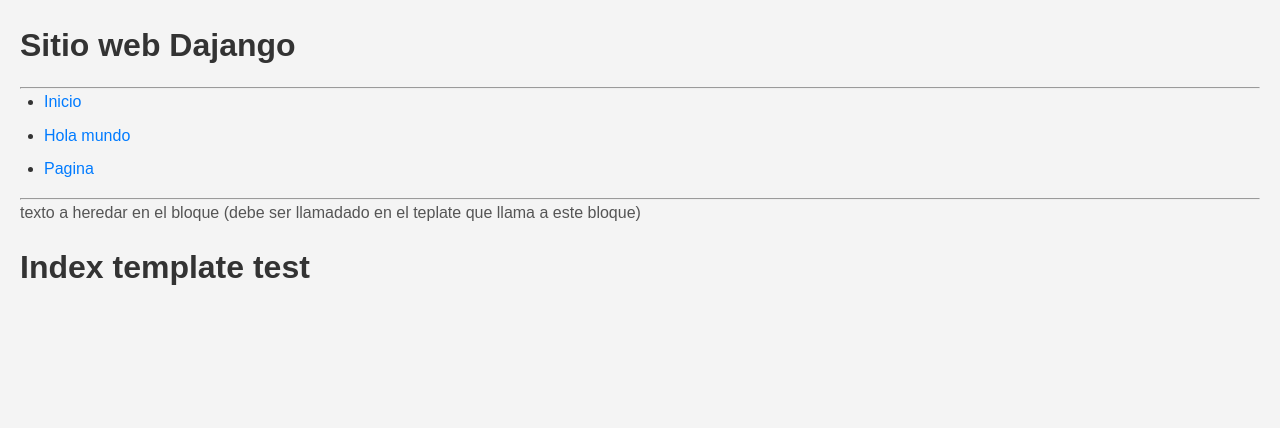
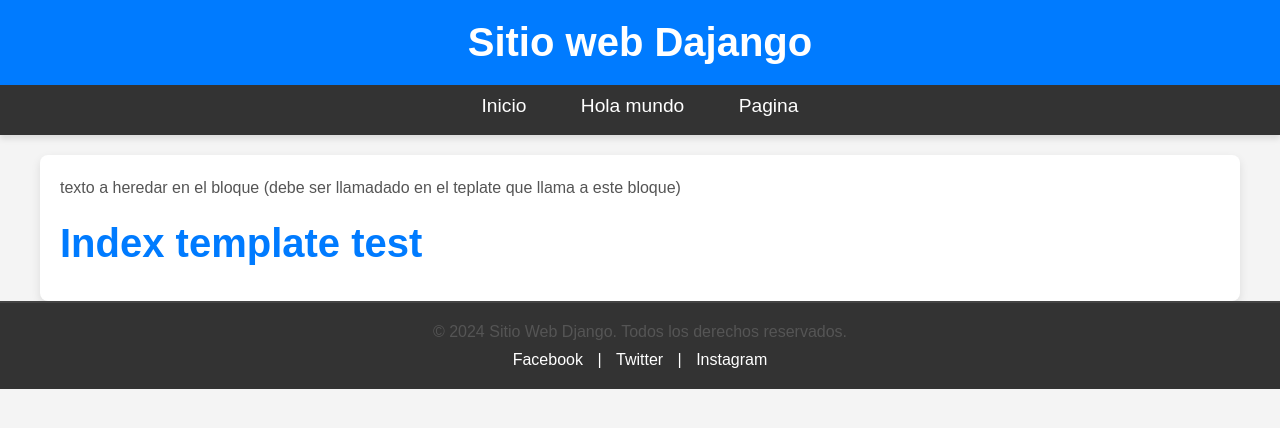
Before and after one commit to pedro23071/python-in, a Django app: page / in a window 1280 px wide. Shown: the top 428 px of the page. Run offline with Django 3.2, Linux system fonts and the light colour scheme.

Commit message:
django agregar estilos

```diff
--- a/11_django/mi_proyecto/myapp/static/css/styles.css
+++ b/11_django/mi_proyecto/myapp/static/css/styles.css
@@ -9,47 +9,64 @@
 
 /* Estilos generales para el cuerpo de la página */
 body {
-    font-family: Arial, sans-serif;
-    line-height: 1.6;
-    color: #333;
+    font-family: 'Arial', sans-serif;
+    margin: 0;
+    padding: 0;
     background-color: #f4f4f4;
-    padding: 20px;
-}
-
-/* Encabezados */
-h1, h2, h3, h4, h5, h6 {
-    margin-bottom: 0.5em;
     color: #333;
 }
 
-h1 {
-    font-size: 2em;
-    font-weight: bold;
+/* Estilo para el header */
+header {
+    background-color: #007bff; /* Azul vibrante */
+    color: white;
+    padding: 20px;
+    text-align: center;
 }
 
-h2 {
-    font-size: 1.75em;
-    font-weight: bold;
+header h1 {
+    margin: 0;
+    font-size: 2.5em;
 }
 
-h3 {
-    font-size: 1.5em;
-    font-weight: bold;
+/* Estilo para el nav */
+nav {
+    background-color: #333; /* Gris oscuro */
+    padding: 10px 0;
 }
 
-h4 {
-    font-size: 1.25em;
-    font-weight: normal;
+nav ul {
+    list-style: none;
+    margin: 0;
+    padding: 0;
+    text-align: center;
 }
 
-h5 {
-    font-size: 1.1em;
-    font-weight: normal;
+nav ul li {
+    display: inline-block;
+    margin-right: 20px;
 }
 
-h6 {
-    font-size: 1em;
-    font-weight: normal;
+nav ul li:last-child {
+    margin-right: 0;
+}
+
+nav ul li a {
+    color: white;
+    text-decoration: none;
+    font-size: 1.2em;
+    padding: 8px 15px;
+    transition: background-color 0.3s ease;
+}
+
+nav ul li a:hover {
+    background-color: #0056b3; /* Azul oscuro cuando se pasa el mouse */
+    border-radius: 4px;
+}
+
+/* Estilos para el header y nav */
+header, nav {
+    box-shadow: 0 4px 6px rgba(0, 0, 0, 0.1);
 }
 
 /* Párrafos */
@@ -197,3 +163,174 @@ img {
     0% { transform: rotate(0deg); }
     100% { transform: rotate(360deg); }
 }
+
+/* Estilos para el header */
+header {
+    background-color: #007bff; /* Azul */
+    color: white;
+    padding: 20px;
+    text-align: center;
+}
+
+header h1 {
+    font-size: 2.5em;
+}
+
+/* Estilo para el nav */
+nav {
+    background-color: #333;
+    padding: 10px 0;
+}
+
+nav ul {
+    list-style: none;
+    margin: 0;
+    padding: 0;
+    text-align: center;
+}
+
+nav ul li {
+    display: inline-block;
+    margin-right: 20px;
+}
+
+nav ul li:last-child {
+    margin-right: 0;
+}
+
+nav ul li a {
+    color: white;
+    text-decoration: none;
+    font-size: 1.2em;
+    padding: 8px 15px;
+    transition: background-color 0.3s ease;
+}
+
+nav ul li a:hover {
+    background-color: #0056b3; /* Azul oscuro */
+    border-radius: 4px;
+}
+
+
+
+/* Estilos generales para el contenido principal */
+#content {
+    background-color: #ffffff; /* Fondo blanco para el contenido */
+    color: #333333; /* Color del texto en gris oscuro */
+    padding: 20px; /* Espaciado interno alrededor del contenido */
+    margin-top: 20px; /* Margen superior */
+    border-radius: 8px; /* Bordes redondeados */
+    box-shadow: 0px 4px 10px rgba(0, 0, 0, 0.1); /* Sombra suave para darle profundidad */
+    max-width: 1200px; /* Máxima anchura para no hacer que el contenido se estire demasiado */
+    margin-left: auto;
+    margin-right: auto; /* Centrado horizontal */
+}
+
+/* Títulos dentro del contenido */
+#content h1, #content h2, #content h3 {
+    color: #007bff; /* Color azul para los encabezados */
+    font-family: 'Arial', sans-serif; /* Tipografía moderna y legible */
+    margin-bottom: 15px;
+}
+
+/* Títulos h1 */
+#content h1 {
+    font-size: 2.5em; /* Tamaño de fuente grande */
+}
+
+/* Títulos h2 */
+#content h2 {
+    font-size: 2em; /* Tamaño de fuente mediano */
+}
+
+/* Títulos h3 */
+#content h3 {
+    font-size: 1.5em; /* Tamaño de fuente pequeño */
+}
+
+/* Párrafos */
+#content p {
+    line-height: 1.6; /* Espaciado entre líneas para mejorar la legibilidad */
+    margin-bottom: 20px; /* Espaciado inferior */
+    font-size: 16px; /* Tamaño de fuente adecuado */
+}
+
+/* Estilo para bloques heredados */
+#content .block-content {
+    background-color: #f9f9f9; /* Fondo gris suave para los bloques heredados */
+    padding: 15px;
+    margin-bottom: 15px;
+    border-radius: 5px;
+    border: 1px solid #e0e0e0; /* Borde suave */
+    box-shadow: 0px 2px 5px rgba(0, 0, 0, 0.05); /* Sombra ligera */
+}
+
+/* Estilos para enlaces dentro del contenido */
+#content a {
+    color: #007bff; /* Color de los enlaces */
+    text-decoration: none; /* Sin subrayado */
+    transition: color 0.3s ease; /* Transición para un efecto suave */
+}
+
+#content a:hover {
+    color: #0056b3; /* Color más oscuro al pasar el mouse */
+    text-decoration: underline; /* Subrayado al hacer hover */
+}
+
+/* Estilo para listas */
+#content ul {
+    margin-left: 20px;
+    list-style: disc;
+}
+
+#content ol {
+    margin-left: 20px;
+    list-style: decimal;
+}
+
+/* Estilo para imágenes dentro del contenido */
+#content img {
+    max-width: 100%; /* Asegura que las imágenes no se desborden */
+    height: auto;
+    border-radius: 5px; /* Bordes redondeados para las imágenes */
+    margin-bottom: 20px;
+}
+
+
+/* Estilos para el pie de página */
+#footer {
+    background-color: #333; /* Color de fondo oscuro */
+    color: white; /* Texto blanco */
+    padding: 20px 0; /* Espaciado superior e inferior */
+    text-align: center; /* Centrado del texto */
+    position: relative;
+    bottom: 0;
+    width: 100%;
+}
+
+#footer .footer-content {
+    max-width: 1200px; /* Máximo ancho */
+    margin: 0 auto; /* Centrado horizontal */
+    padding: 0 20px; /* Espaciado a los lados */
+}
+
+#footer p {
+    font-size: 1em; /* Tamaño de fuente más pequeño */
+    margin-bottom: 10px; /* Espaciado inferior */
+}
+
+#footer .social-media a {
+    color: white; /* Color blanco para los enlaces */
+    text-decoration: none; /* Sin subrayado */
+    padding: 0 10px; /* Espaciado horizontal entre los enlaces */
+}
+
+#footer .social-media a:hover {
+    color: #ffcc00; /* Color dorado al pasar el mouse */
+    text-decoration: underline; /* Subrayado al hacer hover */
+}
+
+/* Opcional: un borde superior para separar del contenido */
+#footer {
+    border-top: 2px solid #444; /* Borde superior gris */
+}
--- a/11_django/mi_proyecto/myapp/templates/layout.html
+++ b/11_django/mi_proyecto/myapp/templates/layout.html
@@ -18,11 +18,12 @@
         <link rel="stylesheet" href="{% static 'css/styles.css' %}" />
     </head>
     <body>
-        <!--[if lt IE 7]>
-            <p class="browsehappy">You are using an <strong>outdated</strong> browser. Please <a href="#">upgrade your browser</a> to improve your experience.</p>
-        <![endif]-->
+        <header>
             <h1>Sitio web Dajango</h1>
-        <hr/>
+        </header>
+
+
+        <nav>
             <ul>
                 <li>
                     <a href="/">Inicio</a>
@@ -34,7 +35,8 @@
                     <a href="/pagina">Pagina</a>
                 </li>
             </ul>
-        <hr>
+        </nav>
+
         <div id="content">
             {% block content %}
             <p>texto a heredar en el bloque (debe ser llamadado en el teplate que llama a este bloque)</p>
@@ -43,6 +45,17 @@
         </div>
 
 
+        <footer id="footer">
+            <div class="footer-content">
+                <p>&copy; 2024 Sitio Web Django. Todos los derechos reservados.</p>
+                <div class="social-media">
+                    <a href="#" target="_blank" title="Facebook">Facebook</a> |
+                    <a href="#" target="_blank" title="Twitter">Twitter</a> |
+                    <a href="#" target="_blank" title="Instagram">Instagram</a>
+                </div>
+            </div>
+        </footer>
+
         <script src="" async defer></script>
     </body>
 </html>
```
Also changed, not shown: other parts of 11_django/mi_proyecto/myapp/static/css/styles.css (+0 -51 lines). Lines whose indentation alone changed are shown as unchanged.
